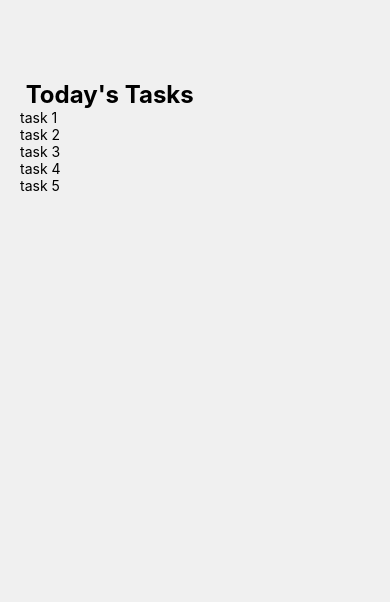
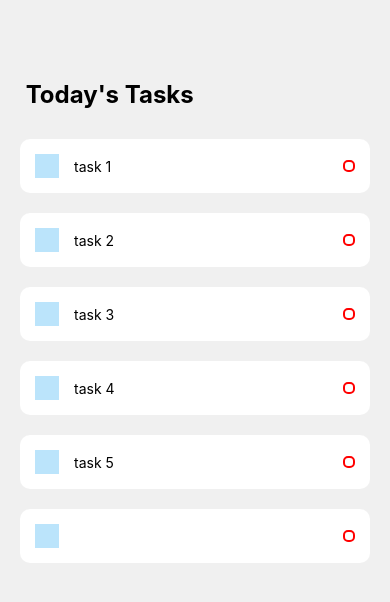
Before and after one commit to paulpessoa/TodOk, a React Native app: screen / in a window 390 px wide. Shown: the top 602 px of the page. Built offline with nearby package versions, Linux system fonts and the light colour scheme.

Commit message:
styling tasks boxes

```diff
--- a/App.js
+++ b/App.js
@@ -36,5 +36,7 @@
     fontSize: 24,
     fontWeight: 'bold',
   },
-  items:{},
+  items:{
+    marginTop: 30,
+  },
 });
--- a/components/Task.js
+++ b/components/Task.js
@@ -14,7 +14,37 @@
 };
 
 const styles = StyleSheet.create({
-
+    item: {
+        backgroundColor: '#fff',
+        padding: 15,
+        borderRadius: 10,
+        flexDirection: 'row',
+        alignItems: 'center',
+        justifyContent: 'space-between',
+        marginBottom: 20,
+    },
+    itemLeft: {
+        flexDirection: 'row',
+        alignItems: 'center',
+        flexWrap: 'wrap',
+    },
+    square: {
+        width: 24,
+        height: 24,
+        backgroundColor: '#55bcf6',
+        opacity: 0.4,
+        marginRight: 15,
+    },
+    itemText: {
+        maxWidth: '80%',
+    },
+    circular: {
+        width: 12,
+        height: 12,
+        borderColor: 'red',
+        borderWidth: 2,
+        borderRadius: 5,
+    }
 });
 
 export default Task;
```
